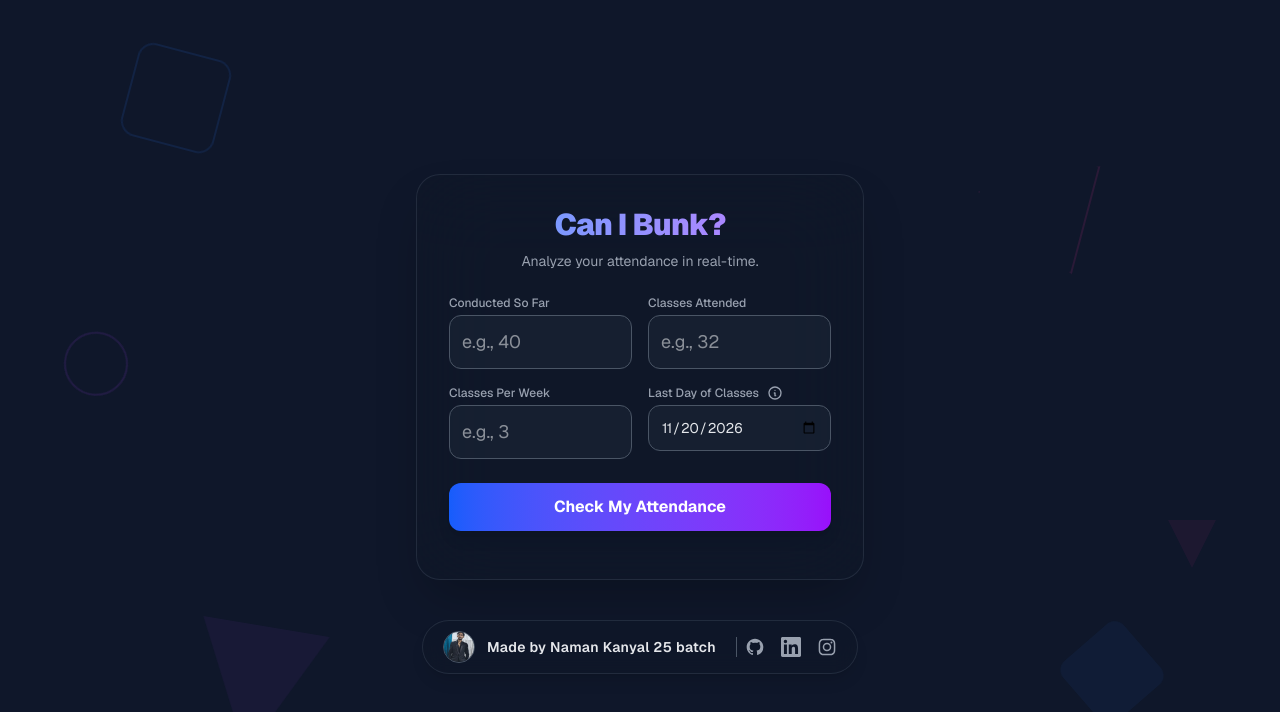
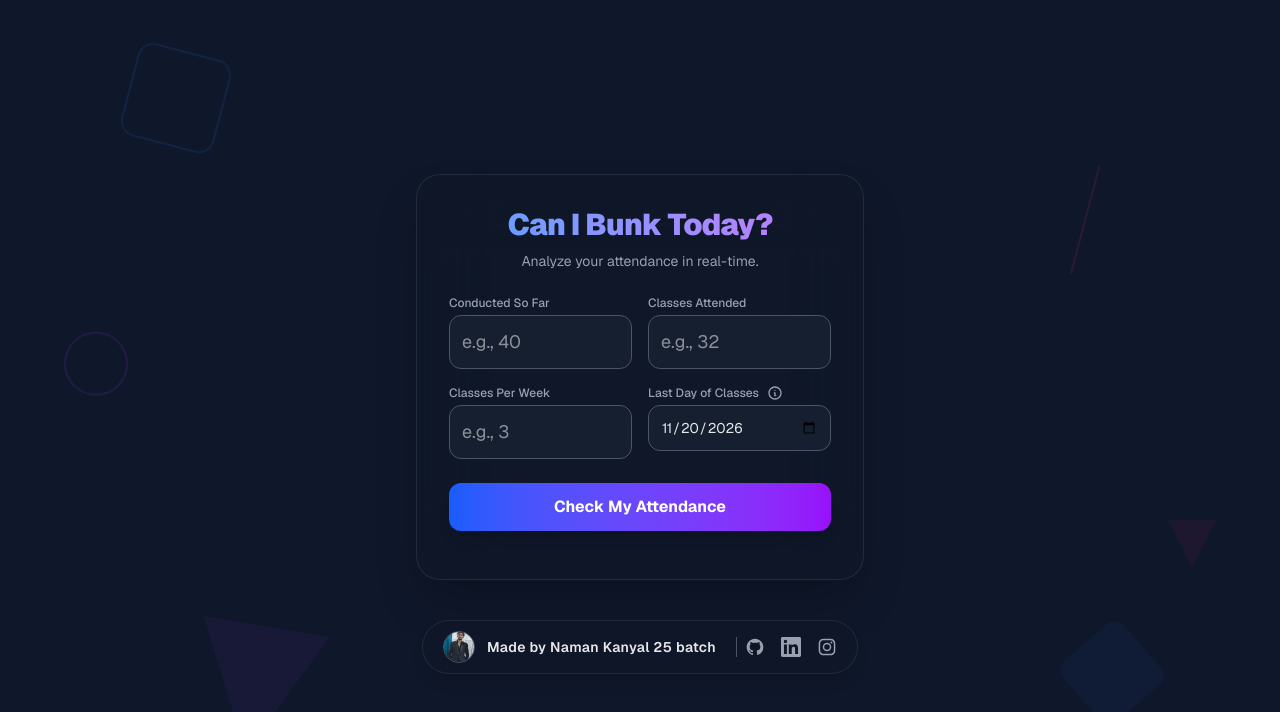
Before and after one commit to AGuySoCool-Bz/can-i-bunk, a Next.js app: page / in a window 1280 px wide. Shown: the top 712 px of the page. Built offline with nearby package versions, Linux system fonts and the light colour scheme.

Commit message:
Changed to: Can I Bunk Today?

```diff
--- a/app/layout.tsx
+++ b/app/layout.tsx
@@ -13,7 +13,7 @@ const geistMono = Geist_Mono({
 });
 
 export const metadata: Metadata = {
-  title: "Can I Bunk?",
+  title: "Can I Bunk Today?",
   description: "Created to check whether you can bunk your next class and go to your room to sleep :)",
   icons: {
     icon: "/logo.png",
--- a/app/page.tsx
+++ b/app/page.tsx
@@ -97,7 +97,7 @@ export default function AttendanceCalculator() {
       {/* MAIN CARD */}
       <div className="relative w-full max-w-md bg-gray-900/60 backdrop-blur-2xl rounded-3xl shadow-2xl p-8 border border-gray-700/50 z-10 my-4 mt-12">
         <h1 className="text-3xl font-black text-center mb-2 tracking-tight bg-clip-text text-transparent bg-gradient-to-r from-blue-400 to-purple-400">
-          Can I Bunk?
+          Can I Bunk Today?
         </h1>
         <p className="text-gray-400 text-center mb-6 text-sm">Analyze your attendance in real-time.</p>
 
```
